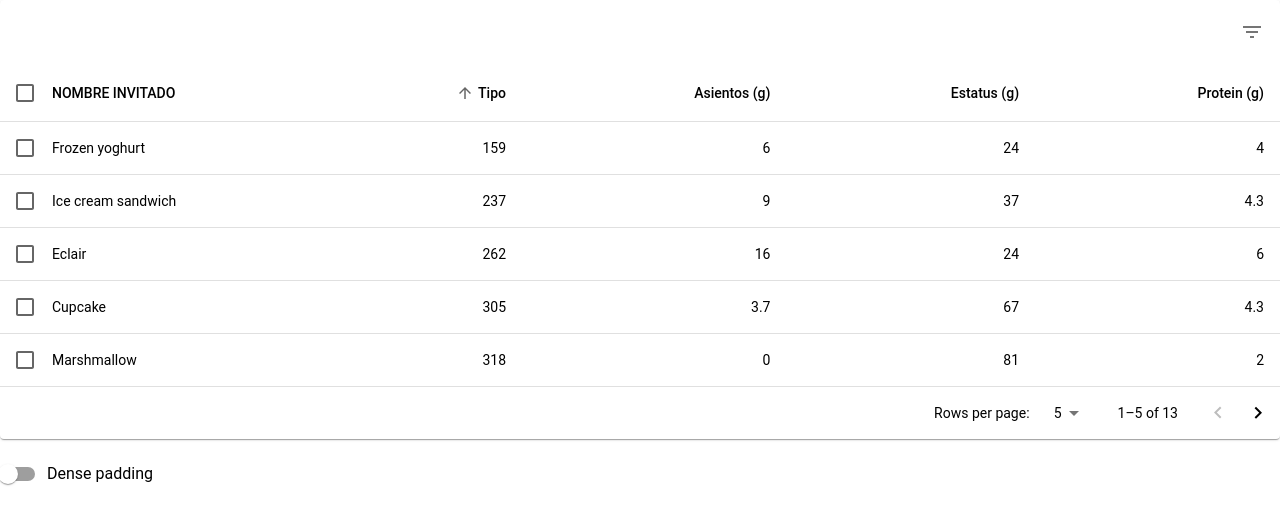
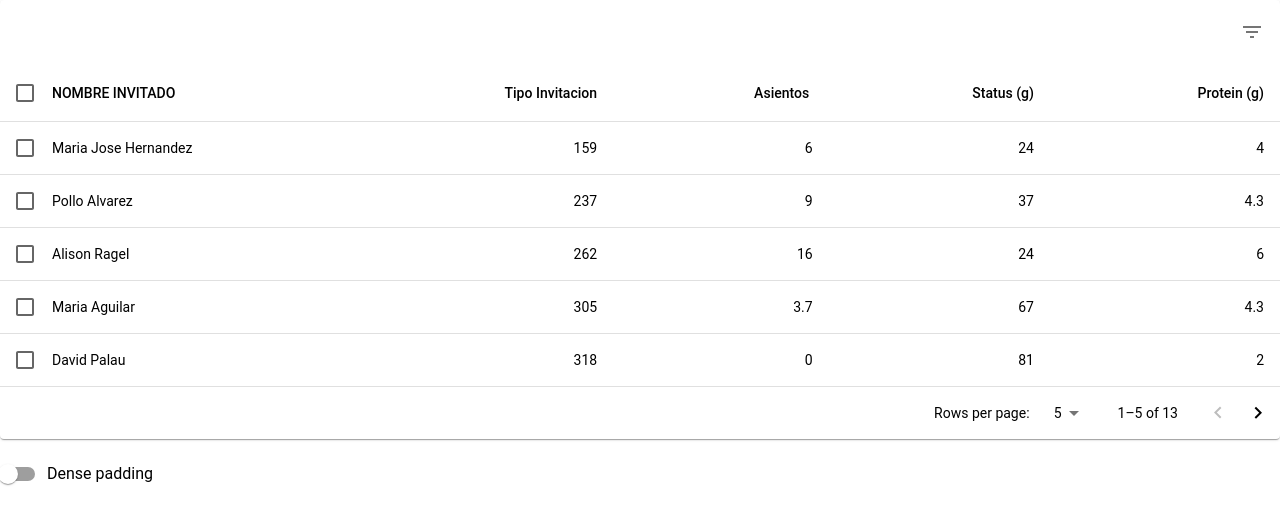
Before and after one commit to Duotech-Design/invitaciones, a React (Create React App) app: page /dashboard in a window 1280 px wide. Shown: the top 524 px of the page. Built offline with nearby package versions, Linux system fonts and the light colour scheme; a web font is replaced by a local one.

Commit message:
agregar nombres de lista

```diff
--- a/src/components/Dashboard/tabla.js
+++ b/src/components/Dashboard/tabla.js
@@ -34,19 +34,19 @@ function createData(id, name, calories, fat, carbs, protein) {
 }
 
 const rows = [
-  createData(1, 'Cupcake', 305, 3.7, 67, 4.3),
-  createData(2, 'Donut', 452, 25.0, 51, 4.9),
-  createData(3, 'Eclair', 262, 16.0, 24, 6.0),
-  createData(4, 'Frozen yoghurt', 159, 6.0, 24, 4.0),
-  createData(5, 'Gingerbread', 356, 16.0, 49, 3.9),
-  createData(6, 'Honeycomb', 408, 3.2, 87, 6.5),
-  createData(7, 'Ice cream sandwich', 237, 9.0, 37, 4.3),
-  createData(8, 'Jelly Bean', 375, 0.0, 94, 0.0),
-  createData(9, 'KitKat', 518, 26.0, 65, 7.0),
-  createData(10, 'Lollipop', 392, 0.2, 98, 0.0),
-  createData(11, 'Marshmallow', 318, 0, 81, 2.0),
-  createData(12, 'Nougat', 360, 19.0, 9, 37.0),
-  createData(13, 'Oreo', 437, 18.0, 63, 4.0),
+  createData(1, 'Maria Aguilar', 305, 3.7, 67, 4.3),
+  createData(2, 'Cristina Jerez', 452, 25.0, 51, 4.9),
+  createData(3, 'Alison Ragel', 262, 16.0, 24, 6.0),
+  createData(4, 'Maria Jose Hernandez', 159, 6.0, 24, 4.0),
+  createData(5, 'Alejandra Mata', 356, 16.0, 49, 3.9),
+  createData(6, 'Ximena Hernandez', 408, 3.2, 87, 6.5),
+  createData(7, 'Pollo Alvarez', 237, 9.0, 37, 4.3),
+  createData(8, 'Alejandro Narvaez', 375, 0.0, 94, 0.0),
+  createData(9, 'Esteban Escobar', 518, 26.0, 65, 7.0),
+  createData(10, 'Nicolas Diaz', 392, 0.2, 98, 0.0),
+  createData(11, 'David Palau', 318, 0, 81, 2.0),
+  createData(12, 'Sara Martinez', 360, 19.0, 9, 37.0),
+  createData(13, 'Carmen Autrique', 437, 18.0, 63, 4.0),
 ];
 
 function descendingComparator(a, b, orderBy) {
@@ -89,22 +89,22 @@ const headCells = [
     label: 'NOMBRE INVITADO ',
   },
   {
-    id: 'calories',
+    id: 'Tipo Invitacio',
     numeric: true,
     disablePadding: false,
-    label: 'Tipo',
+    label: 'Tipo Invitacion',
   },
   {
-    id: 'fat',
+    id: 'Asientos',
     numeric: true,
     disablePadding: false,
-    label: 'Asientos (g)',
+    label: 'Asientos ',
   },
   {
-    id: 'carbs',
+    id: 'Status',
     numeric: true,
     disablePadding: false,
-    label: 'Estatus (g)',
+    label: 'Status (g)',
   },
   {
     id: 'protein',
```
